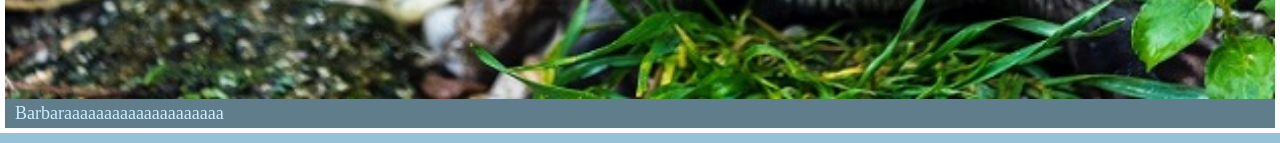
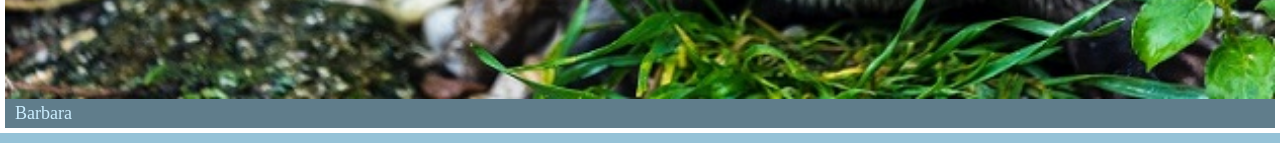
Before and after one commit to ijatim/DjParadiseMobile, a Django app: template templates/index.html in a window 1280 px wide. Shown: the part 4045-4188 px from the top of the page. Run offline with Django 3.2, Linux system fonts and the light colour scheme; the template is opened without the code that fills it, so the values that code supplies are empty.

Commit message:
askdjaslkdjaslkdjas 1399/02/01

```diff
--- a/templates/index.html
+++ b/templates/index.html
@@ -49,7 +49,7 @@
             <a href="#">
                 <img class="thumbnail-image" src="../img/5.jpg" alt="Barbara the Otter">
                 <span class="thumbnail-title">
-                    Barbaraaaaaaaaaaaaaaaaaaaa
+                    Barbara
                 </span>
             </a>
         </li>
```
